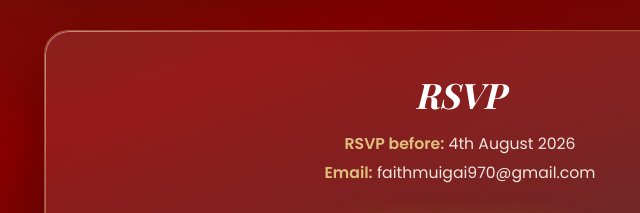
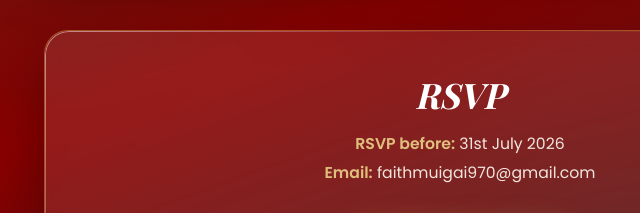
Before and after one commit to Peryshidia/faith2, a plain HTML site: page index.html in a window 1280 px wide. Shown: the part 2080-2293 px from the top of the page, 180-820 px from the left. Drawn offline with nearby package versions, Linux system fonts and the light colour scheme; a web font is replaced by a local one.

Commit message:
changed rsvp date

```diff
--- a/index.html
+++ b/index.html
@@ -645,7 +645,7 @@ const EVENT_CONFIG = {
   eventDate: "Sunday, 9th August 2026",
   eventTime: "7:00 PM",
   eventVenue: "Acacia,Ole Sereni",
-  rsvpDeadline: "4th August 2026",
+  rsvpDeadline: "31st July 2026",
   rsvpEmail: "faithmuigai970@gmail.com",
   // ISO date used to power the live countdown timer (YYYY-MM-DDTHH:mm:ss)
   countdownTarget: "2026-08-09T19:00:00"
```
